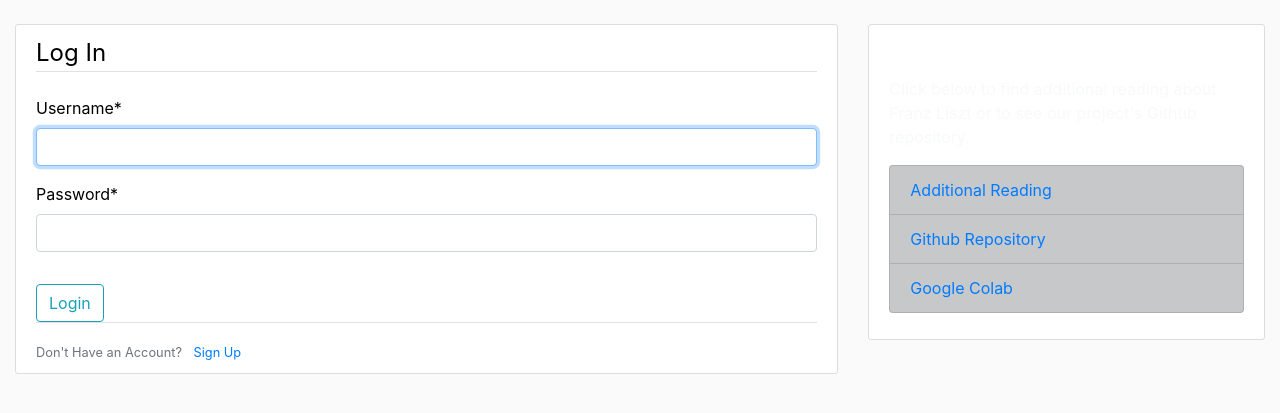
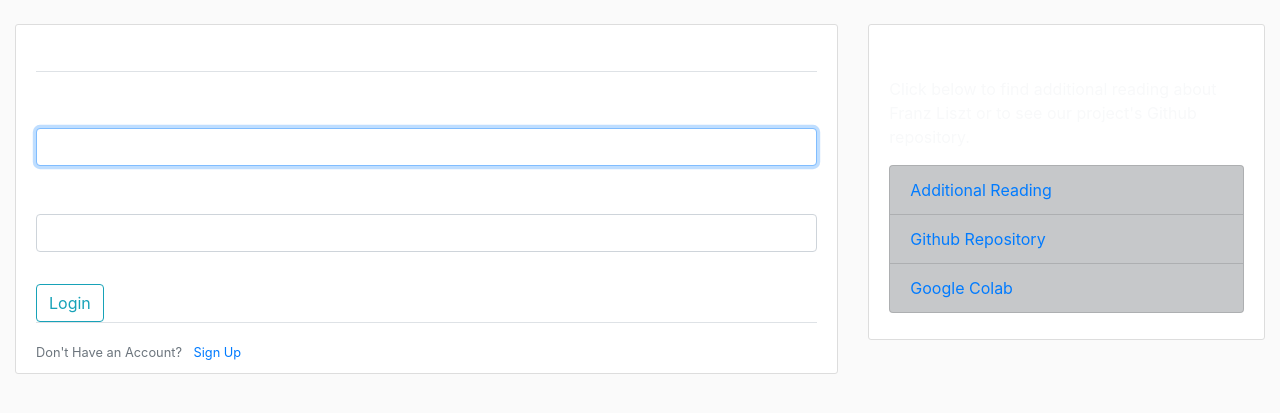
Before and after one commit to gilbe5jl/Recreating-Liszt, a Django app: page /login/ in a window 1280 px wide. Shown: the part 56-469 px from the top of the page. Run offline with Django 3.2, Linux system fonts and the light colour scheme; some libraries are stand-ins or nearby versions.

Commit message:
slightly modified text colors to fit new theme

```diff
--- a/users/templates/users/login.html
+++ b/users/templates/users/login.html
@@ -5,8 +5,8 @@
   <div class="content-section">
     <form method="POST">
       {% csrf_token %}
-      <fieldset class="form-group">
-        <legend class ="border-bottom mb-4">Log In</legend>
+      <fieldset class="form-group text-white">
+        <legend class ="border-bottom mb-4 text-white">Log In</legend>
         {{ form|crispy }}
       </fieldset>
       <div class ="form-group"></div>
```
